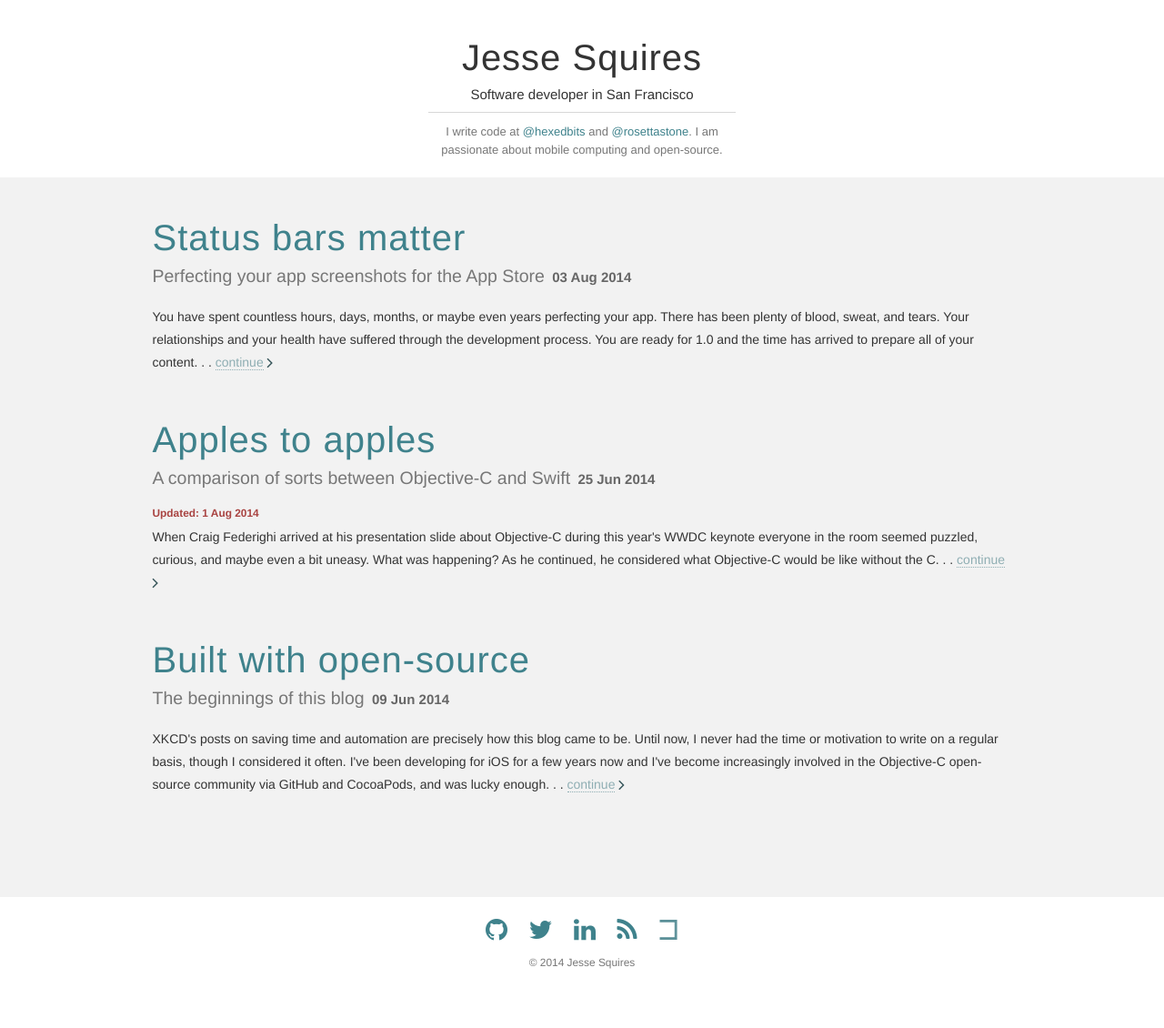
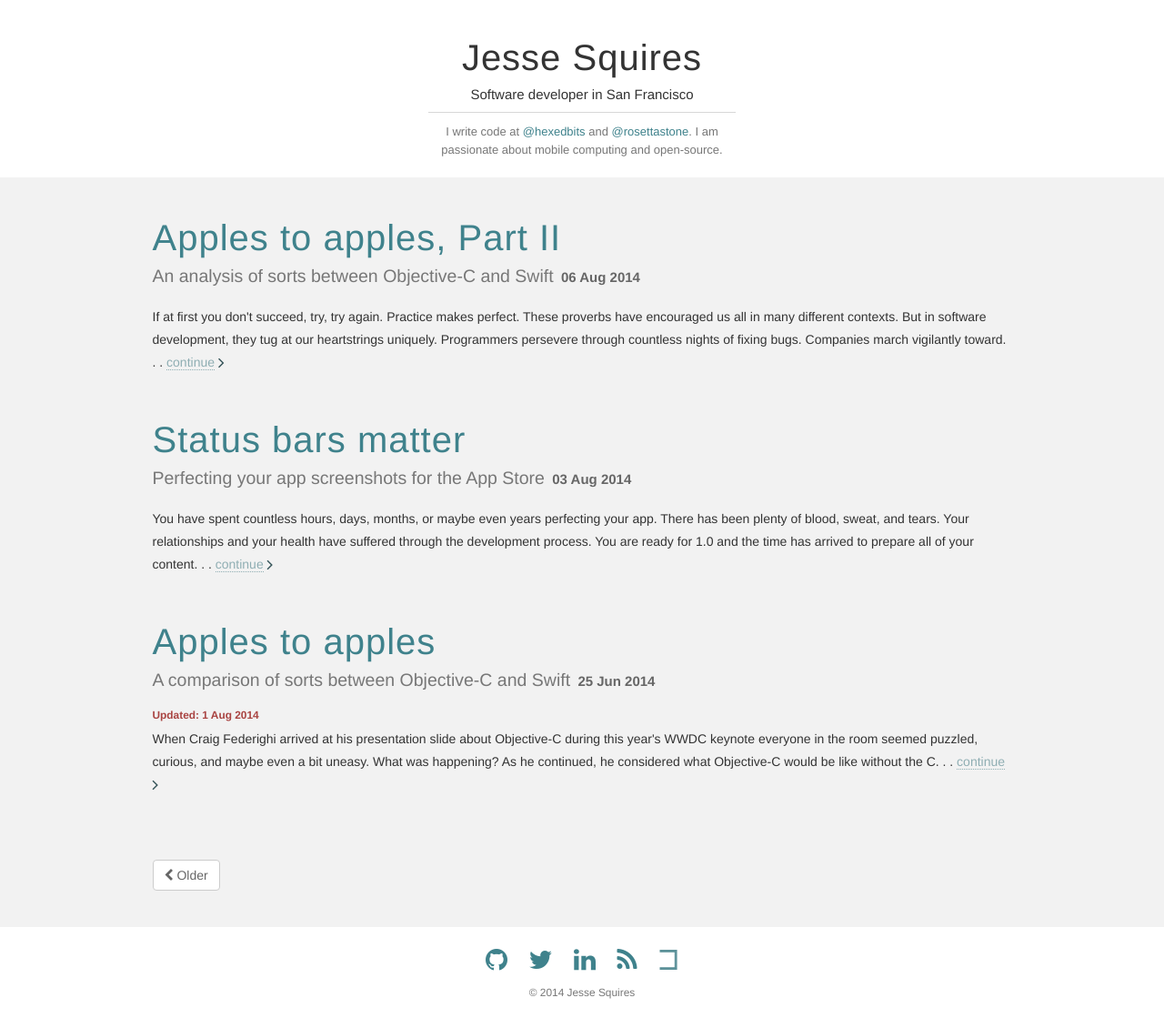
Before and after one commit to jessesquires/jessesquires.com, a Jekyll site: the page built from index.html, in a window 1280 px wide. Shown: the whole page at 91% size. Built offline with Jekyll 4.4.1, drawn with Linux system fonts in a browser that asks for light colours; nearby versions of some CDN libraries; Markdown is read by kramdown in place of the engine named in the settings; the list of posts is cut into pages by our own code; before the commit the page ends 1097 px from its top, so only the background shows below that.

Commit message:
apples to apples part 2

```diff
--- /dev/null
+++ b/_posts/2014-08-06-apples-to-apples-part-two.md
@@ -0,0 +1,244 @@
+---
+layout: post
+title: Apples to apples, Part II
+subtitle: An analysis of sorts between Objective-C and Swift
+excerpt: If at first you don't succeed, try, try again. Practice makes perfect. These proverbs have encouraged us all in many different contexts. But in software development, they tug at our heartstrings uniquely. Programmers persevere through countless nights of fixing bugs. Companies march vigilantly toward
+---
+
+If at first you don't succeed, try, try again. Practice makes perfect. These proverbs have encouraged us all in many different contexts. But in software development, they tug at our heartstrings uniquely. Programmers persevere through countless nights of fixing bugs. Companies march vigilantly toward an [MVP](http://en.wikipedia.org/wiki/Minimum_viable_product). But after 1.0 there is no finish line, there is no bottom of the 9th inning. There are more bugs to be fixed. There are new releases ahead. The march continues, because software is not a *product*, it is a *process*.
+
+This week, Apple has reminded us of the value of this iterative process and its rewards with the fifth beta release of Xcode 6, iOS 8, OS X Yosemite, and most importantly &mdash; *Swift*. This update includes a [number of improvements](http://adcdownload.apple.com//Developer_Tools/xcode_6_beta_5_za4gu6/xcode_6_beta_5_release_notes.pdf), but perhaps the most interesting are those not listed. Swift was rough around the edges during its launch at [WWDC](https://developer.apple.com/wwdc/), but it is **definitely** beginning to live up to its name.
+
+If you missed my first post, [*Apples to Apples*](/apples-to-apples/), you should head over there now to catch up.
+
+#### Setup
+
+The setup is the same as before, but I'll reiterate for clarity.
+
+<blockquote class="small-quote">
+	<ul>
+		<li><strong>Code:</strong> <a href="https://github.com/jessesquires/swift-sorts">swift-sorts</a>, <a href="https://github.com/jessesquires/objc-sorts">objc-sorts</a>, and <a href="https://gist.github.com/jessesquires/06b6bd68a7d18810651f#file-sorts-m">std lib sort</a> implementations</li>
+		<li><strong>Software:</strong> OS X Mavericks 10.9.4, Xcode 6 beta 5</li>
+		<li><strong>Hardware:</strong> 2008 unibody MacBook Pro, 2.4 Ghz Intel Core 2 Duo, 8 GB 1067 MHz DDR3 memory</li>
+	</ul>
+
+	<p>The benchmarks consist of <em><strong>T</strong></em> trials, which are averaged at the end to obtain the average execution time for each algorithm. Each trial begins by generating an array of <em><strong>N</strong></em> random integers in the range <code>[0, UINT32_MAX)</code>. Then, each sorting algorithm is passed a copy of this initial array to sort. The current time is logged before and after each sort and the difference between the two yields the execution time for the algorithm for the current trial.</p>
+
+	<p>These two programs were carefully crafted to be a true <em>apples-to-apples</em> comparison. All of the algorithms, as well as <code>main.swift</code> and <code>main.m</code>, are implemented as similarly as possible, bounded only by the confines and paradigms of the languages themselves. In Objective-C, <code>NSArray</code> and <code>NSNumber</code> are used intentionally as the counterparts to Swift's <code>Array</code> and <code>Int</code>. The APIs are language-specific too, for example <code>exchangeObjectAtIndex: withObjectAtIndex:</code> versus <code>swap()</code>.</p>
+</blockquote>
+
+#### Results
+
+Below are the results of running each program over 10 trials with 10,000 integers. The build configuration settings are noted for each run and the average execution times are displayed in seconds. The average case runtime complexity for each algorithm is also noted.
+
+The final row in each table is the difference in speed of Swift compared to Objective-C. A positive value indicates that Swift is faster, while a negative value indicates that Swift is slower. For example, if Objective-C runs in 3.6 seconds and Swift runs in 1.2 seconds, then Swift is 3 times (3x) faster.
+
+<p class="text-muted text-center table-header-footer"><strong>Table 1</strong></p>
+<div class="table-responsive">
+	<table class="table table-bordered table-hover">
+		<thead>
+			<tr>
+				<th class="text-muted">
+					<em>T</em> = 10
+					<br />
+					<em>N</em> = 10,000
+					<br />
+					Debug
+				</th>
+				<th>Std lib sort</th>
+				<th>Quick sort<br/><code>O(n log n)</code></th>
+				<th>Heap sort<br/><code>O(n log n)</code></th>
+				<th>Insertion sort<br/><code>O(n<sup>2</sup>)</code></th>
+				<th>Selection sort<br/><code>O(n<sup>2</sup>)</code></th>
+			</tr>
+		</thead>
+		<tbody>
+			<tr>
+				<th>Objective-C <code>-O0</code></th>
+				<td>0.015161 s</td>
+				<td>0.011438 s</td>
+				<td>0.023984 s</td>
+				<td>1.917997 s</td>
+				<td>3.685714 s</td>
+			</tr>
+			<tr>
+				<th>Swift <code>-Onone</code></th>
+				<td>1.300011 s</td>
+				<td>1.364851 s</td>
+				<td>3.974969 s</td>
+				<td>524.086557 s</td>
+				<td>400.251450 s</td>
+			</tr>
+			<tr class="info text-info">
+				<th>Difference</th>
+				<td>-85.7x</td>
+				<td>-119.3x</td>
+				<td>-165.7x</td>
+				<td>-273.2x</td>
+				<td>-108.6x</td>
+			</tr>
+		</tbody>
+	</table>
+</div>
+
+When not optimized, Swift is nothing to write home about. You can see that Objective-C performs substantially better. But this is ok &mdash; since you will be shipping with optimized builds. With no optimizations, this is what we should expect to see. The swiftness of Swift is in the compiler &mdash; [LLVM](http://www.llvm.org) and [Clang](http://clang.llvm.org). Mike Ash's *Friday Q&amp;A* last month on the [*Secrets of Swift's Speed*](https://mikeash.com/pyblog/friday-qa-2014-07-04-secrets-of-swifts-speed.html) provides a good overview of how better performance can be achieved with Swift versus Objective-C with compiler optimizations. We can see these optimizations in action below.
+
+<p class="text-muted text-center table-header-footer"><strong>Table 2</strong></p>
+<div class="table-responsive">
+	<table class="table table-bordered table-hover">
+		<thead>
+			<tr>
+				<th class="text-muted">
+					<em>T</em> = 10
+					<br />
+					<em>N</em> = 10,000
+					<br />
+					Release
+				</th>
+				<th>Std lib sort</th>
+				<th>Quick sort<br/><code>O(n log n)</code></th>
+				<th>Heap sort<br/><code>O(n log n)</code></th>
+				<th>Insertion sort<br/><code>O(n<sup>2</sup>)</code></th>
+				<th>Selection sort<br/><code>O(n<sup>2</sup>)</code></th>
+			</tr>
+		</thead>
+		<tbody>
+			<tr>
+				<th>Objective-C <code>-O3</code></th>
+				<td>0.011852 s</td>
+				<td>0.010419 s</td>
+				<td>0.019587 s</td>
+				<td>1.741661 s</td>
+				<td>3.439606 s</td>
+			</tr>
+			<tr>
+				<th>Swift <code>-O</code></th>
+				<td>0.001072 s</td>
+				<td>0.001316 s</td>
+				<td>0.002580 s</td>
+				<td>0.279190 s</td>
+				<td>0.193269 s</td>
+			</tr>
+			<tr class="info text-info">
+				<th>Difference</th>
+				<td>11.1x</td>
+				<td>7.9x</td>
+				<td>7.6x</td>
+				<td>6.2x</td>
+				<td>17.8x</td>
+			</tr>
+		</tbody>
+	</table>
+</div>
+
+If you recall the results from the [previous post](/apples-to-apples/), then this should be quite shocking (in a good way). Take a deep breath. Yes, yes this is real life. The tables have completely turned (no pun intended). I've been running these trials since the first beta, and this is the *first time* that Swift has performed **better than Objective-C** for every single algorithm, with standard optimizations. And not only is Swift faster, but it is faster by significant margins.
+
+<p class="text-muted text-center table-header-footer"><strong>Table 3</strong></p>
+<div class="table-responsive">
+	<table class="table table-bordered table-hover">
+		<thead>
+			<tr>
+				<th class="text-muted">
+					<em>T</em> = 10
+					<br />
+					<em>N</em> = 10,000
+					<br />
+					Release
+				</th>
+				<th>Std lib sort</th>
+				<th>Quick sort<br/><code>O(n log n)</code></th>
+				<th>Heap sort<br/><code>O(n log n)</code></th>
+				<th>Insertion sort<br/><code>O(n<sup>2</sup>)</code></th>
+				<th>Selection sort<br/><code>O(n<sup>2</sup>)</code></th>
+			</tr>
+		</thead>
+		<tbody>
+			<tr>
+				<th>Objective-C <code>-Ofast</code></th>
+				<td>0.012596 s</td>
+				<td>0.010147 s</td>
+				<td>0.019617 s</td>
+				<td>1.763124 s</td>
+				<td>3.504833 s</td>
+			</tr>
+			<tr>
+				<th>Swift <code>-Ounchecked</code></th>
+				<td>0.000773 s</td>
+				<td>0.001011 s</td>
+				<td>0.002073 s</td>
+				<td>0.261637 s</td>
+				<td>0.099996 s</td>
+			</tr>
+			<tr class="info text-info">
+				<th>Difference</th>
+				<td>16.3x</td>
+				<td>10.0x</td>
+				<td>9.5x</td>
+				<td>6.7x</td>
+				<td>35.0x</td>
+			</tr>
+		</tbody>
+	</table>
+</div>
+
+<p class="text-muted text-center table-header-footer">As of beta 5, the Swift optimization level of <code>-Ofast</code> has been deprecated in favor <code>-Ounchecked</code>. This renaming is a delightful change. Previously it read as, <em>"Ooooh fast!"</em>, begging for misuse and misunderstanding. But now it's more like <em>"Oh... unchecked?"</em>, which better reflects its unsafe nature.</p>
+
+This should come as no surprise. Swift performance at this optimization level was always better than Objective-C, with the exception of the std lib sort &mdash; which no longer the case.
+
+The benchmarks above were gathered with `N = 10,000` to be consistent with the previous post. However, this is no longer a challenge for Swift. Let's see what happens when `N = 100,000`. Given that most, if not all, developers will be compliling their modules and apps at the standard optimization level, the trials below were only run with `-O` and release. As expected, Swift comes out on top.
+
+<p class="text-muted text-center table-header-footer"><strong>Table 4</strong></p>
+<div class="table-responsive">
+	<table class="table table-bordered table-hover">
+		<thead>
+			<tr>
+				<th class="text-muted">
+					<em>T</em> = 10
+					<br />
+					<em>N</em> = 100,000
+					<br />
+					Release
+				</th>
+				<th>Std lib sort</th>
+				<th>Quick sort<br/><code>O(n log n)</code></th>
+				<th>Heap sort<br/><code>O(n log n)</code></th>
+				<th>Insertion sort<br/><code>O(n<sup>2</sup>)</code></th>
+				<th>Selection sort<br/><code>O(n<sup>2</sup>)</code></th>
+			</tr>
+		</thead>
+		<tbody>
+			<tr>
+				<th>Objective-C <code>-O3</code></th>
+				<td>0.151701 s</td>
+				<td>0.121619 s</td>
+				<td>0.251310 s</td>
+				<td>175.421688 s</td>
+				<td>349.182743 s</td>
+			</tr>
+			<tr>
+				<th>Swift <code>-O</code></th>
+				<td>0.013933 s</td>
+				<td>0.015712 s</td>
+				<td>0.036932 s</td>
+				<td>27.532488 s</td>
+				<td>18.969978 s</td>
+			</tr>
+			<tr class="info text-info">
+				<th>Difference</th>
+				<td>10.9x</td>
+				<td>7.7x</td>
+				<td>6.8x</td>
+				<td>6.4x</td>
+				<td>18.4x</td>
+			</tr>
+		</tbody>
+	</table>
+</div>
+
+#### Full speed ahead
+
+When Apple introduced Swift, we were assured safety, clarity, modernity, and speed. It is clear to me that they have delivered and are continuing to deliver on these promises. The refinements and enhancements made over the past few months have been absolutely great. Some highlights for me include array value semantics, array and dictionary syntactic sugar, the `..<` operator replacing the `..` operator, and the performance improvements seen here. I think Swift is coming along quite nicely and I am more excited than ever for the next beta.
+
+Swift is a breath of fresh air that makes reading and writing Objective-C feel archaic. I cannot wait for 1.0 and the moment when I can say goodbye to Objective-C.
+
+**The *Apples to apples* series will continue as betas are released. Stay tuned for updates and new posts!**
--- a/css/style.css
+++ b/css/style.css
@@ -44,6 +44,10 @@ hr {
 blockquote {
 	border-color: #666666;
 	color: #999999;
+}
+
+.small-quote {
+	font-size: 13px;
 }
 
 .center {
```
